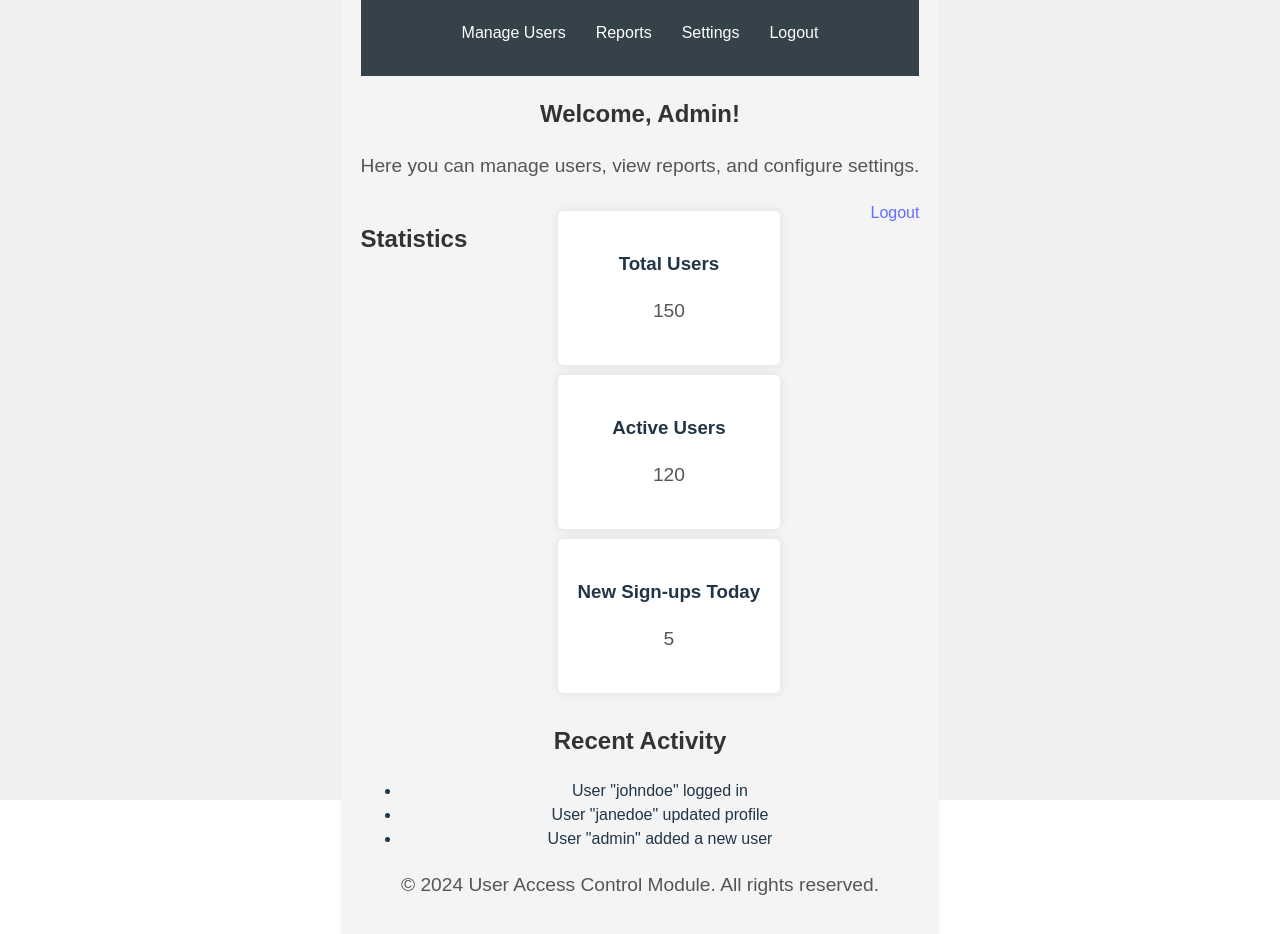
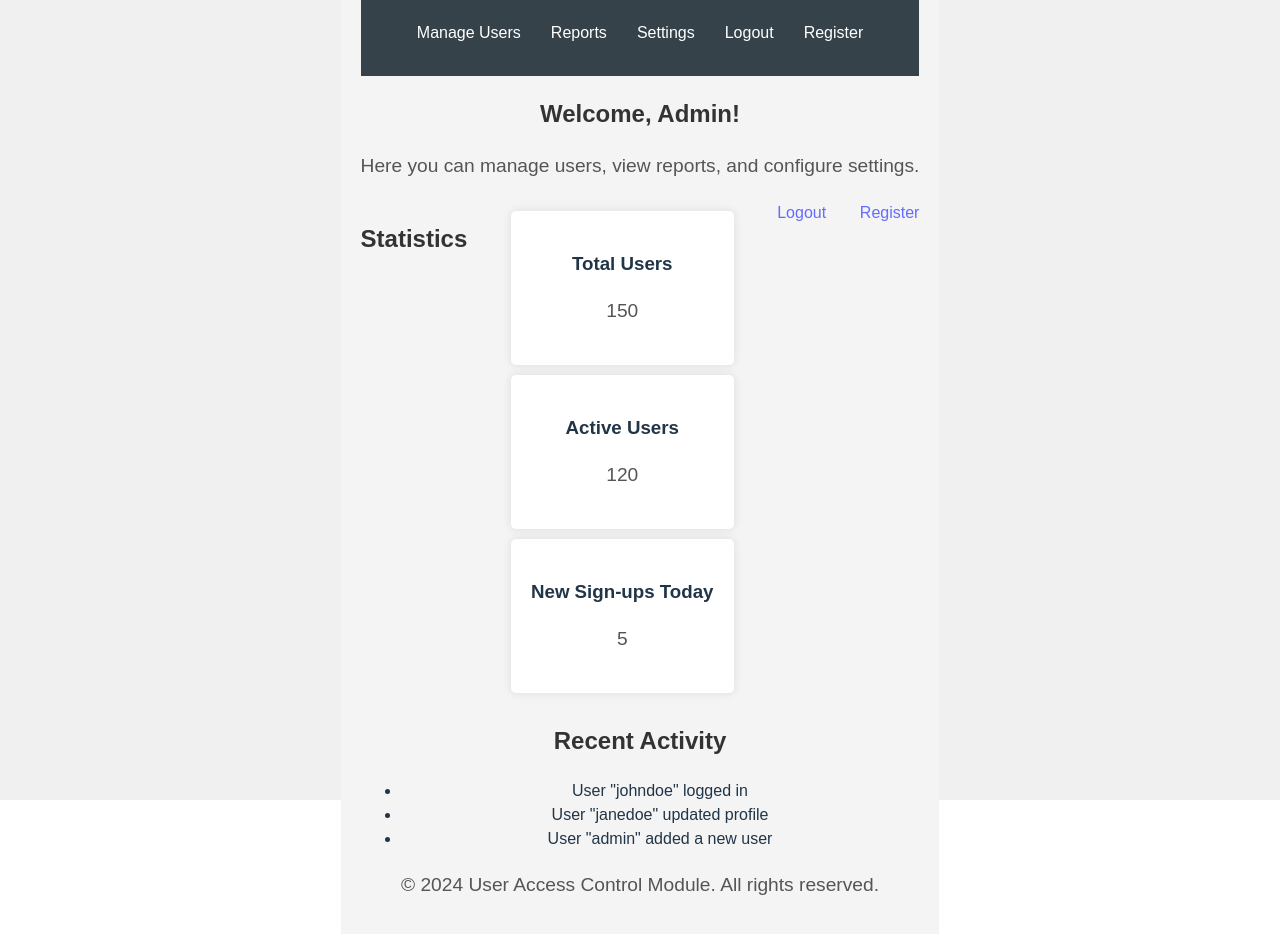
Before and after one commit to 99prerna/User_Access_Module_FE, a React (Vite) app: page /admin/Dashboard in a window 1280 px wide. Shown: the top 934 px of the page. Built offline with nearby package versions, Linux system fonts and the light colour scheme; no server answers; sample sign-in values are in the browser's storage.

Commit message:
relocated the register page to admin module

```diff
--- a/src/App.jsx
+++ b/src/App.jsx
@@ -17,11 +17,13 @@ function App() {
       <Routes>
         <Route path="/" element={<HomePage />} />
 
-        <Route path="/admin/register" element={<Register />} />
-
         {/* Protected Routes */}
         <Route element={<ProtectedloginRoute />}>
           <Route path="/login" element={<Login />} />
+        </Route>
+
+        <Route element={<AdminProtectedRoute />}>
+          <Route path="/admin/register" element={<Register />} />
         </Route>
 
         <Route element={<AdminProtectedRoute />}>
--- a/src/ProtectedRoute.jsx
+++ b/src/ProtectedRoute.jsx
@@ -3,7 +3,6 @@ import authHook from "./AuthHook";
 
 export const AdminProtectedRoute = () => {
   const { isAuth, isAdmin } = authHook();
-
   if (!isAuth) {
     return <Navigate to="/login" />;
   }
@@ -18,7 +17,6 @@ export const AdminProtectedRoute = () => {
 
 export const ProtectedloginRoute = () => {
   const { isAuth, isAdmin } = authHook();
-
   if (!isAuth) {
     return <Outlet />;
   } else {
@@ -32,7 +30,6 @@ export const ProtectedloginRoute = () => {
 
 export const UserProtectedRoute = () => {
   const { isAuth, isAdmin } = authHook();
-
   if (!isAuth) {
     return <Navigate to="/login" />;
   }
--- a/src/pages/HomePage.jsx
+++ b/src/pages/HomePage.jsx
@@ -11,11 +11,6 @@ const HomePage = () => {
         <Link to="/login">
           <a href="/login" className="login-button">
             Login
-          </a>
-        </Link>
-        <Link to="/admin/register">
-          <a href="/admin/register" className="login-button">
-            Register
           </a>
         </Link>
       </header>
--- a/src/pages/adminPage/AdminDashboard.jsx
+++ b/src/pages/adminPage/AdminDashboard.jsx
@@ -42,6 +42,9 @@ const AdminDashboard = () => {
             <li>
               <Link onClick={logoutUser}>Logout</Link>
             </li>
+            <li>
+              <Link to="/admin/register">Register</Link>
+            </li>
           </ul>
         </nav>
       </header>
@@ -72,6 +75,7 @@ const AdminDashboard = () => {
           </div>
 
           <Link onClick={logoutUser}>Logout</Link>
+          <Link to="/admin/register">Register</Link>
         </section>
 
         <section className="recent-activity">
```
